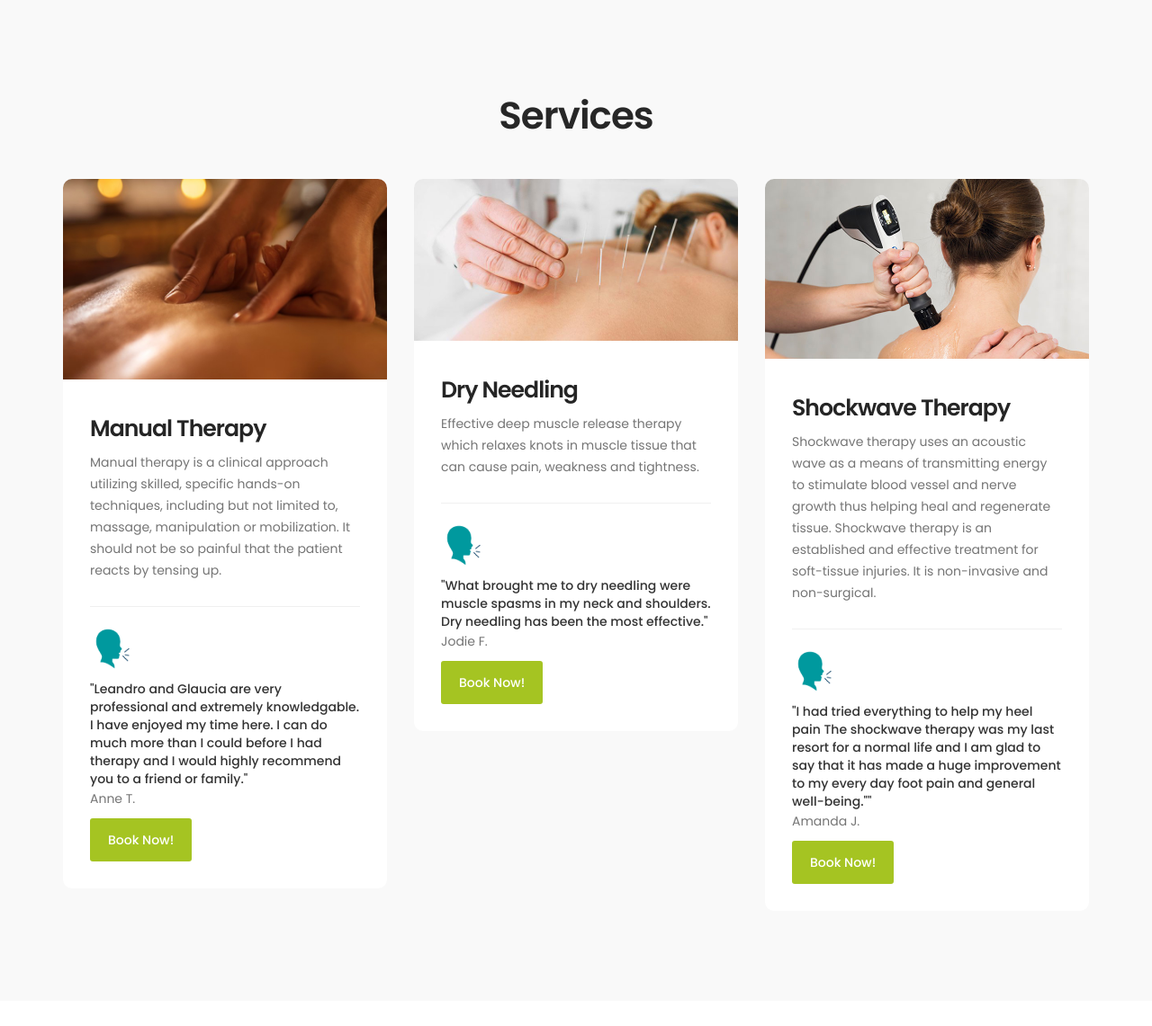
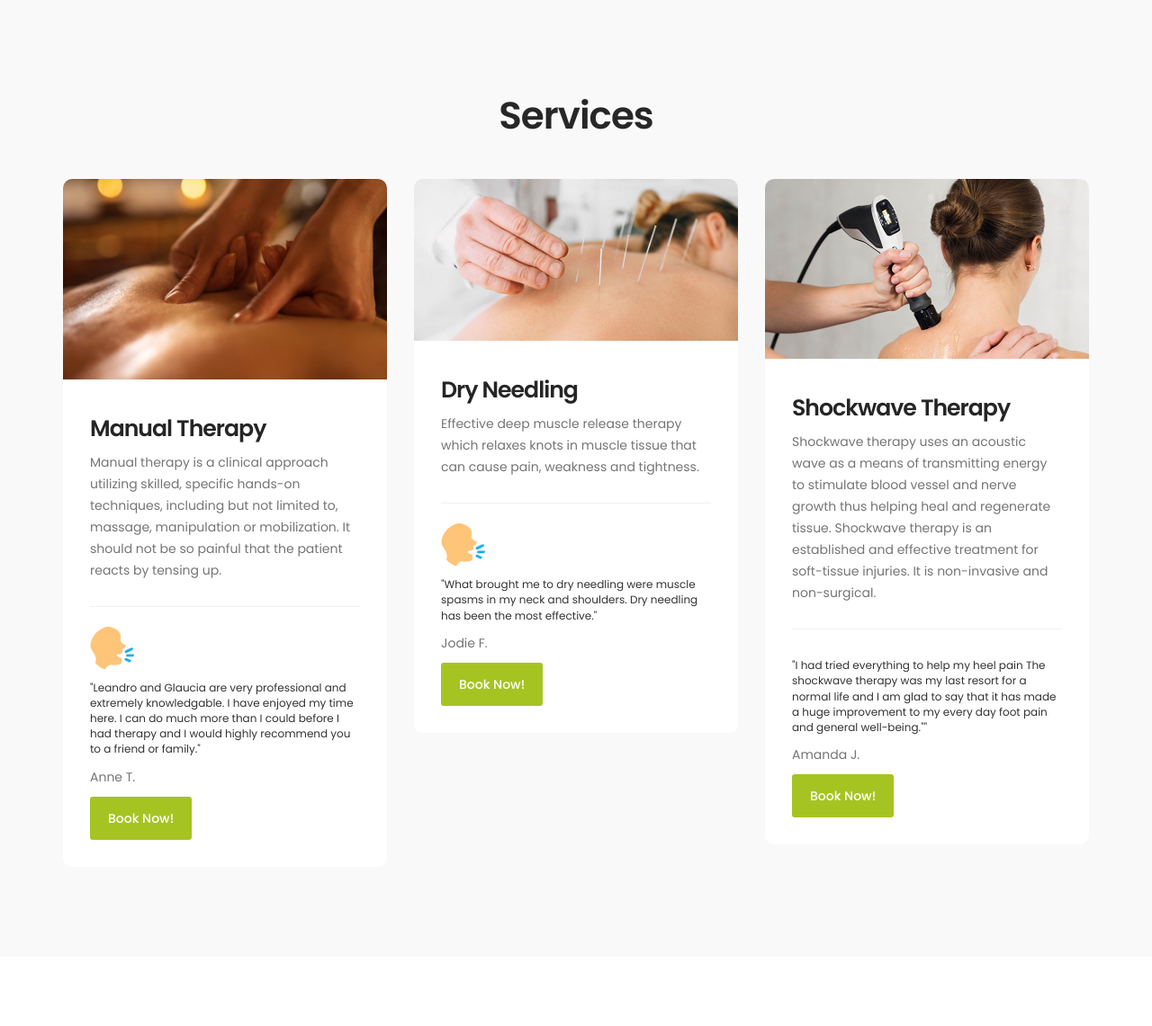
Before and after one commit to Doc-Le/PhysioActivities, a Django app: page / in a window 1280 px wide. Shown: the part 2175-3316 px from the top of the page at 90% size. Run offline with Django 4.2, Linux system fonts and the light colour scheme; parts of the project's set-up code (start-up, migrations or seed data) failed here and were passed over; some libraries are stand-ins or nearby versions.

Commit message:
change fot size service comment

```diff
--- a/home/templates/home/index.html
+++ b/home/templates/home/index.html
@@ -8,7 +8,7 @@
      <li><a href="#news" class="smoothScroll">Services</a></li>
      <li><a href="#contact" class="smoothScroll">Contact</a></li>
      <li><a href="#google-map" class="smoothScroll">Location</a></li>
-     <li class="appointment-btn"><a href="./appointment">Make an appointment</a></li>
+     <li class="appointment-btn"><a href="/appointment">Make an appointment</a></li>
 {% endblock %}
 
 {% block page_header %}
@@ -45,7 +45,7 @@
                                  <div class="col-md-offset-1 col-md-10">
                                       <h3>We will show you how to change your current lifestyle</h3>
                                       <h1>A new way of life</h1>
-                                      <a href="#appointment" class="section-btn btn btn-default smoothScroll">Book Now!</a>
+                                      <a href="/appointment" class="section-btn btn btn-default smoothScroll">Book Now!</a>
                                  </div>
                             </div>
                        </div>
@@ -199,12 +199,12 @@
                                  <h3><a href="news-detail.html">Manual Therapy</a></h3>
                                  <p>Manual therapy is a clinical approach utilizing skilled, specific hands-on techniques, including but not limited to, massage, manipulation or mobilization. It should not be so painful that the patient reacts by tensing up.</p>
                                  <div class="author">
-                                      <img src="{% static 'images/comment4.png' %}" class="img-responsive" alt="">
+                                      <img src="{% static 'images/comment3.png' %}" class="img-responsive" alt="">
                                       <div class="author-info">
-                                           <h5>"Leandro and Glaucia are very professional and extremely knowledgable.  I have enjoyed my time here.  I can do much more than I could before I had therapy and I would highly recommend you to a friend or family."</h5>
+                                           <h6>"Leandro and Glaucia are very professional and extremely knowledgable.  I have enjoyed my time here.  I can do much more than I could before I had therapy and I would highly recommend you to a friend or family."</h6>
                                            <p>Anne T.</p>
                                       </div>
-                                      <a href="#appointment" class="section-btn btn btn-default smoothScroll">Book Now!</a>
+                                      <a href="/appointment" class="section-btn btn btn-default smoothScroll">Book Now!</a>
                                  </div>
                             </div>
                        </div>
@@ -220,12 +220,12 @@
                                  <h3><a href="news-detail.html">Dry Needling</a></h3>
                                  <p>Effective deep muscle release therapy which relaxes knots in muscle tissue that can cause pain, weakness and tightness.</p>
                                  <div class="author">
-                                      <img src="{% static 'images/comment4.png' %}" class="img-responsive" alt="">
+                                      <img src="{% static 'images/comment3.png' %}" class="img-responsive" alt="">
                                       <div class="author-info">
-                                           <h5>"What brought me to dry needling were muscle spasms in my neck and shoulders. Dry needling has been the most effective."</h5>
+                                           <h6>"What brought me to dry needling were muscle spasms in my neck and shoulders. Dry needling has been the most effective."</h6>
                                            <p>Jodie F.</p>
                                       </div>
-                                      <a href="#appointment" class="section-btn btn btn-default smoothScroll">Book Now!</a>
+                                      <a href="/appointment" class="section-btn btn btn-default smoothScroll">Book Now!</a>
                                  </div>
                             </div>
                        </div>
@@ -241,14 +241,14 @@
                                  <h3><a href="news-detail.html">Shockwave Therapy</a></h3>
                                  <p>Shockwave therapy uses an acoustic wave as a means of transmitting energy to stimulate blood vessel and nerve growth thus helping heal and regenerate tissue. Shockwave therapy is an established and effective treatment for soft-tissue injuries. It is non-invasive and non-surgical.</p>
                                  <div class="author">
-                                   <img src="{% static 'images/comment4.png' %}" class="img-responsive" alt="">
+
                                      <div class="author-info">
-                                           <h5> "I had tried everything to help my heel pain
+                                           <h6> "I had tried everything to help my heel pain
                                              The shockwave therapy was my last resort for a normal life and I am glad to say that it has made a huge improvement to my every day foot pain and general well-being.""
-                                           </h5>
+                                           </h6>
                                            <p>Amanda J.</p>
                                       </div>
-                                      <a href="#appointment" class="section-btn btn btn-default smoothScroll">Book Now!</a>
+                                      <a href="/appointment" class="section-btn btn btn-default smoothScroll">Book Now!</a>
                                  </div>
                             </div>
                        </div>
```
